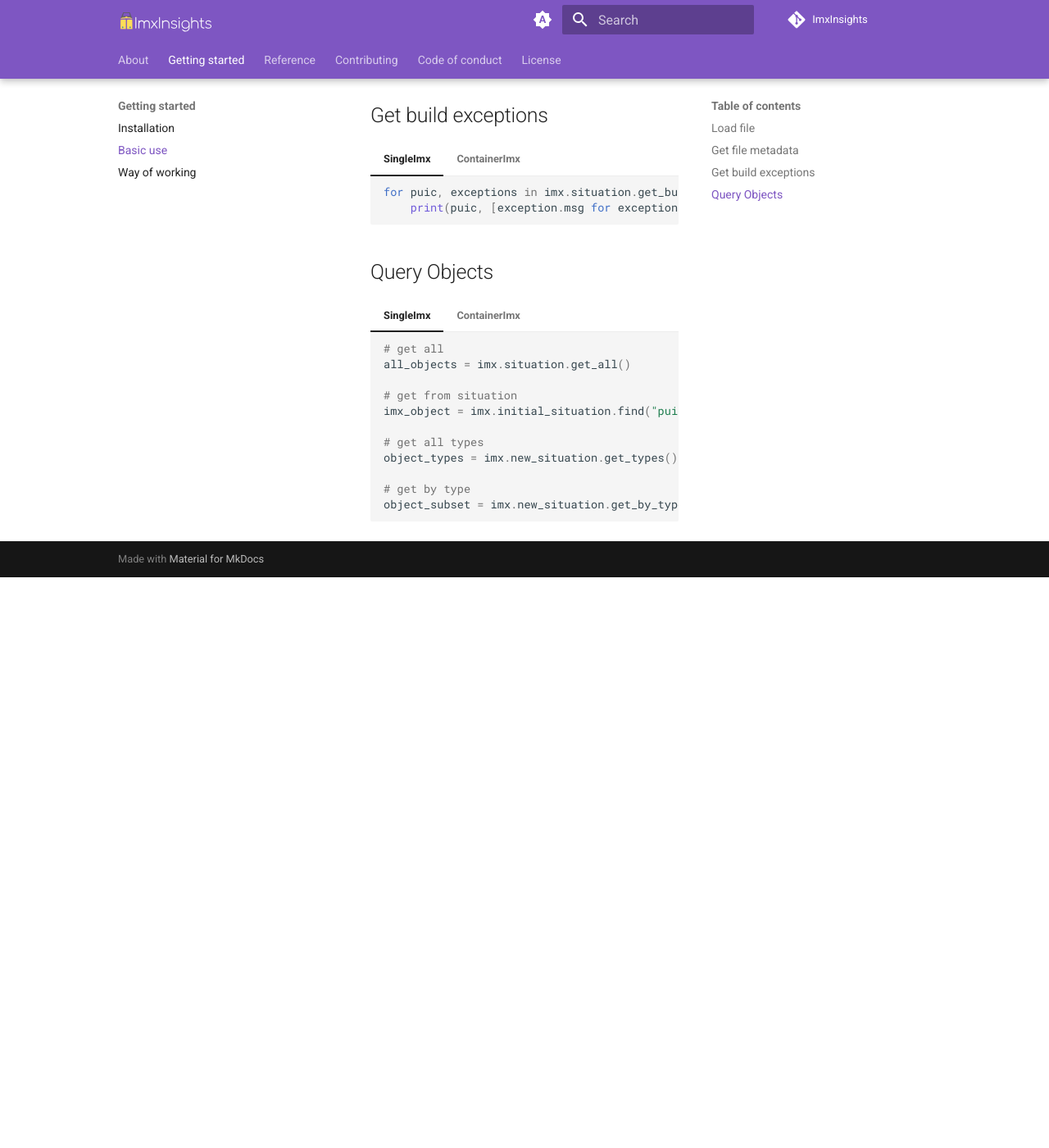
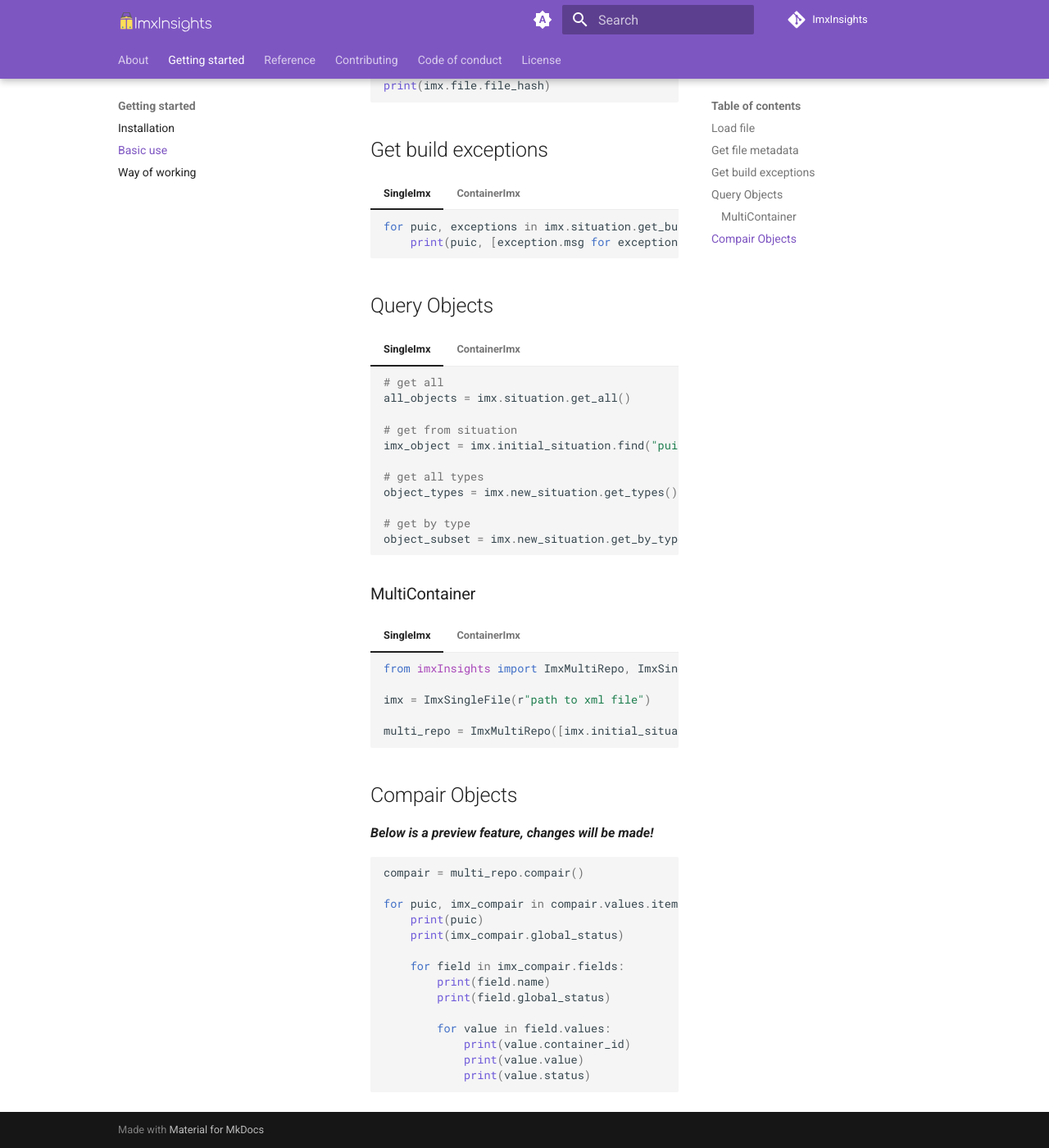
Before and after one commit to ImxEra/imxInsights, an MkDocs documentation site: the page built from docs/examples/basic_use.md, in a window 1280 px wide and 1400 px high, scrolled down 1228 px. Shown: the whole window at 82% size. Built offline with MkDocs 1.6.1 and Material for MkDocs 9.7.7, drawn with Linux system fonts in a browser that asks for light colours; comment, search, counter and statistics services are not loaded; before the commit the page ends 1932 px from its top, so only the background shows below that; some of the changed text lies outside the part shown.

Commit message:
:tada: added wip diff

````diff
--- a/docs/examples/basic_use.md
+++ b/docs/examples/basic_use.md
@@ -18,6 +18,8 @@ This allows end users to switch between single and containerized IMX files with
 
 The basic examples below can be switched using the tabs, making the differences clear.
 
+
+*todo: migrate to new [tab](https://facelessuser.github.io/pymdown-extensions/extensions/blocks/plugins/tab/) ensure javascript tab syncer*
 
 ## Load file
 
@@ -59,3 +61,20 @@ The basic examples below can be switched using the tabs, making the differences
     ```py
     --8<-- "docs/examples/basic_use/containerImx_main.py:16:"
     ```
+
+### MultiContainer
+=== "SingleImx"
+    ```py
+    --8<-- "docs/examples/basic_use/singleImx_multi_repo.py"
+    ```
+=== "ContainerImx"
+    ```py
+    --8<-- "docs/examples/basic_use/container_imx_multi_repo.py"
+    ```
+
+## Compair Objects
+***Below is a preview feature, changes will be made!***
+
+```py
+--8<-- "docs/examples/basic_use/compair_main.py"
+```
--- /dev/null
+++ b/docs/examples/basic_use/compair_main.py
@@ -0,0 +1,14 @@
+compair = multi_repo.compair()
+
+for puic, imx_compair in compair.values.items():
+    print(puic)
+    print(imx_compair.global_status)
+
+    for field in imx_compair.fields:
+        print(field.name)
+        print(field.global_status)
+
+        for value in field.values:
+            print(value.container_id)
+            print(value.value)
+            print(value.status)
--- /dev/null
+++ b/docs/examples/basic_use/container_imx_multi_repo.py
@@ -0,0 +1,6 @@
+from imxInsights import ImxContainer, ImxMultiRepo
+
+imx_a = ImxContainer(r"path to xml zip container or folder")
+imx_b = ImxContainer(r"path to xml zip container or folder")
+
+multi_repo = ImxMultiRepo([imx_a, imx_b])
--- /dev/null
+++ b/docs/examples/basic_use/singleImx_multi_repo.py
@@ -0,0 +1,5 @@
+from imxInsights import ImxMultiRepo, ImxSingleFile
+
+imx = ImxSingleFile(r"path to xml file")
+
+multi_repo = ImxMultiRepo([imx.initial_situation, imx.new_situation])
--- a/mkdocs.yml
+++ b/mkdocs.yml
@@ -44,6 +44,9 @@ theme:
 
 extra_css:
   - stylesheets/extra.css
+
+extra_javascript:
+  - javascripts/extra.js
 
 markdown_extensions:
     - toc:
@@ -98,9 +101,12 @@ nav:
           - ImxFile: reference/imx_file.md
         - ImxRepo:
             - ImxRepo: reference/repo/imx_repo.md
+            - ImxMultiRepo: reference/repo/multi_repo.md
             - RepoConfig: reference/repo/config.md
             - RepoBuilders: reference/repo/repo_builders.md
             - BuildExceptions: reference/repo/repo_exceptions.md
+        - ImxCompair:
+            - ImxCompair: reference/repo/imx_compair.md
         - Exceptions:
            - Custom Exceptions: reference/exceptions/exceptions.md
            - Exception Handler: reference/exceptions/exceptions_handler.md
--- a/pyproject.toml
+++ b/pyproject.toml
@@ -23,7 +23,6 @@ commit_message = "🚀 Version {new_version}"
 path = "imxInsights/__init__.py"
 tag_sign = false
 
-# TODO: split to defatult and dev
 [tool.hatch.envs.default]
 python = "3.12"
 dependencies = [
@@ -98,8 +97,3 @@ dependencies = [
 [project.urls]
 Documentation = "https://ImxEra.github.io/imxInsights/"
 Source = "https://github.com/ImxEra/imxInsights"
-
-
-# todo: make date version
-# https://waylonwalker.com/hatch-version/
-# https://github.com/fleetingbytes/hatch-semver
````
Also changed, not shown: docs/examples/basic_use/requirements.txt (deleted), 7 other files.
